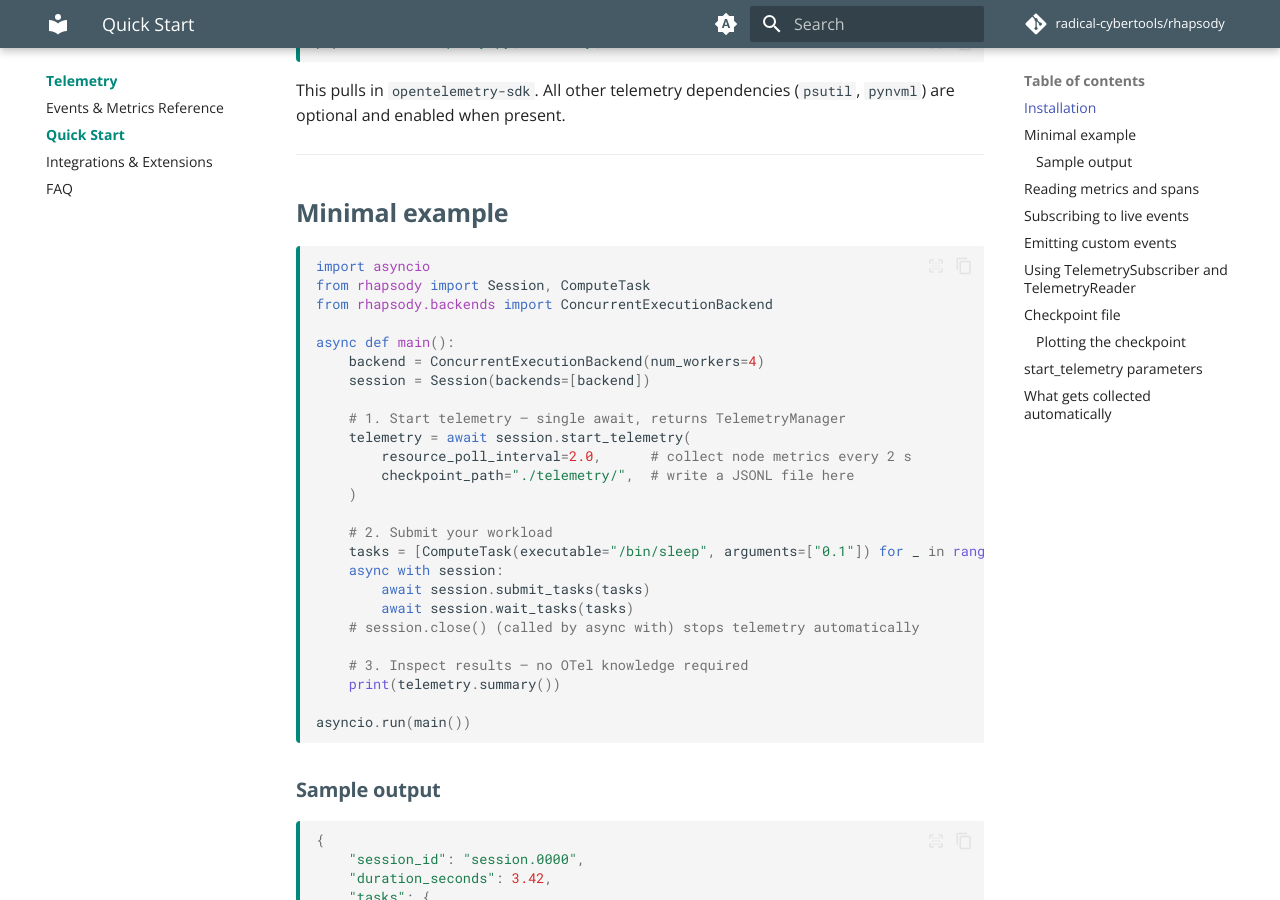
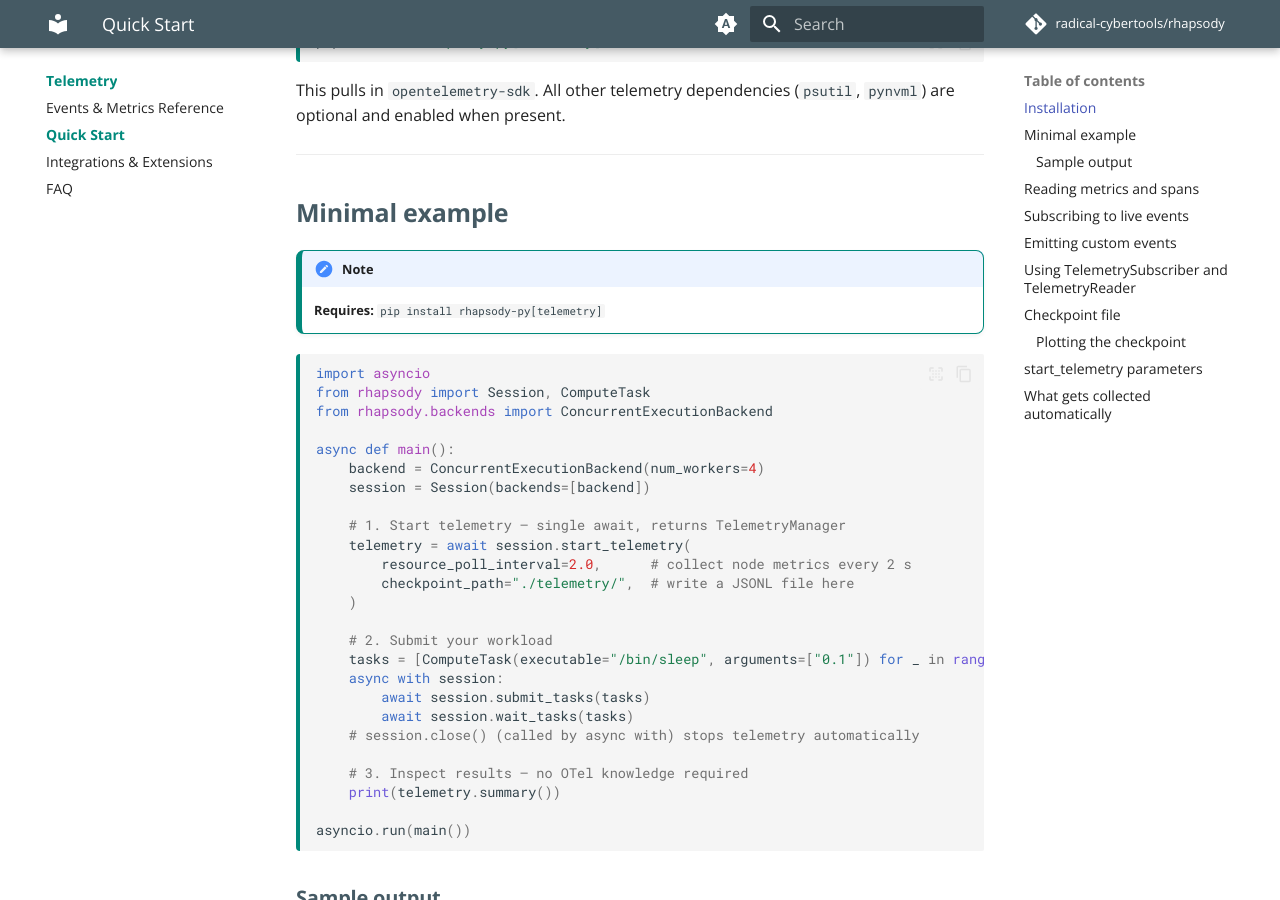
Before and after one commit to radical-cybertools/rhapsody, an MkDocs documentation site: the page built from docs/telemetry/quickstart.md, in a window 1280 px wide and 900 px high, scrolled down 348 px. Built offline with MkDocs 1.6.1 and Material for MkDocs 9.7.7, drawn with Linux system fonts in a browser that asks for light colours; comment, search, counter and statistics services are not loaded.

Commit message:
refine docs

````diff
--- a/docs/telemetry/quickstart.md
+++ b/docs/telemetry/quickstart.md
@@ -13,6 +13,10 @@ This pulls in `opentelemetry-sdk`. All other telemetry dependencies (`psutil`, `
 ---
 
 ## Minimal example
+
+!!! note
+    **Requires:** `pip install rhapsody-py[telemetry]`
+
 
 ```python
 import asyncio
````
Also changed, not shown: docs/telemetry/assets/rhapsody-telemetry-run.png (added).
